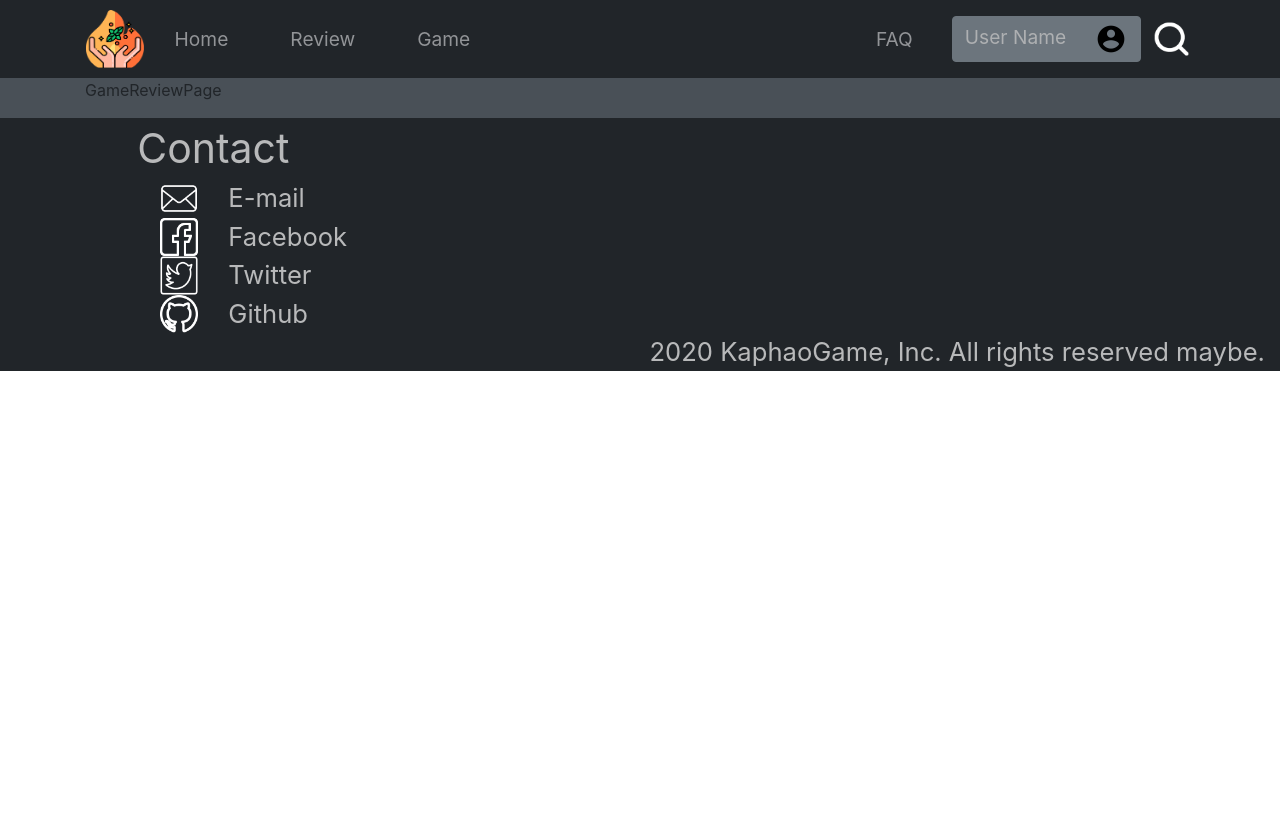
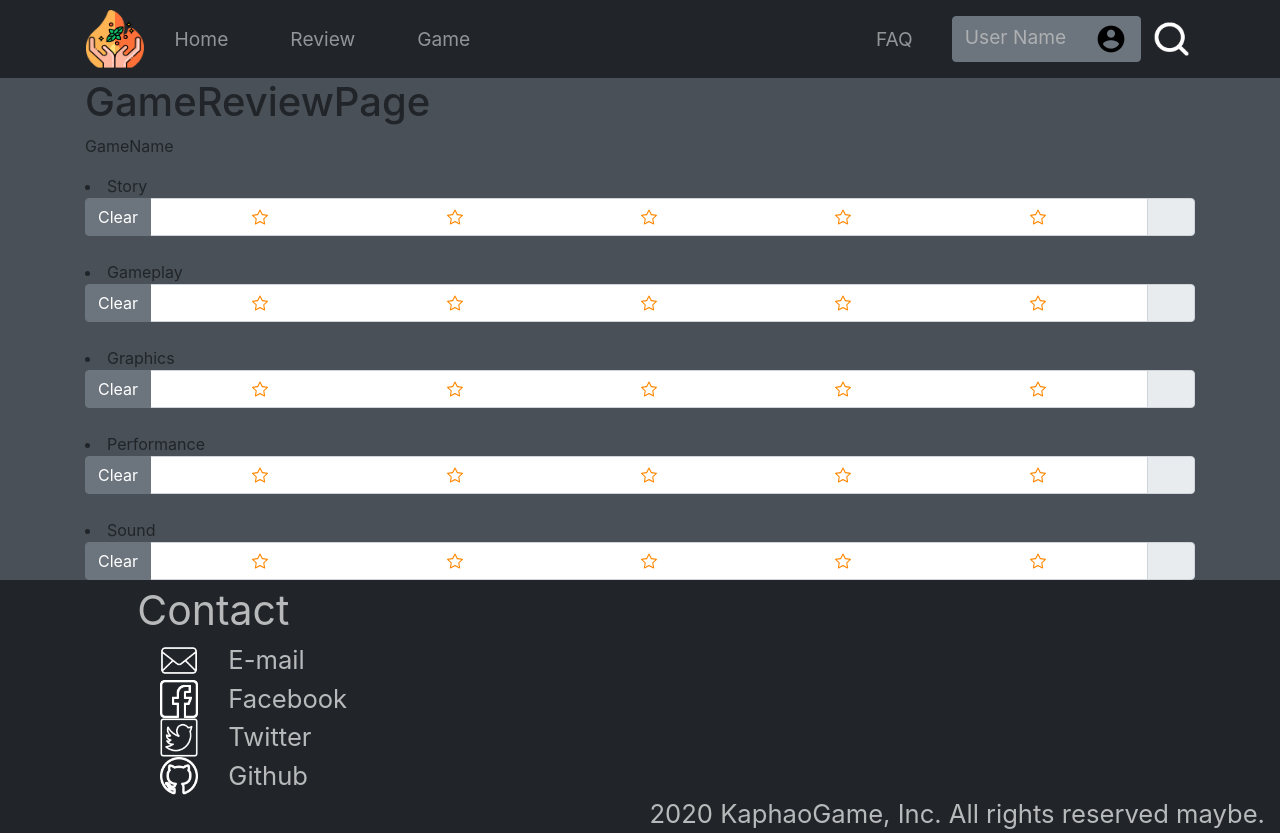
Before and after one commit to KaphaoGame/frontend, a Vue app: page /gamereview in a window 1280 px wide. Before the commit the page ends 800 px from the top, so only its background shows below. Built offline with nearby package versions, Linux system fonts and the light colour scheme.

Commit message:
add RatingForm

```diff
--- /dev/null
+++ b/src/components/GameReviewComponent/RatingForm.vue
@@ -0,0 +1,32 @@
+<template>
+  <div>
+    <div>
+    <b-input-group>
+      <b-input-group-prepend>
+        <b-button @click="value = null">Clear</b-button>
+      </b-input-group-prepend>
+      <b-form-rating v-model="value" color="#ff8800"></b-form-rating>
+      <b-input-group-append>
+        <b-input-group-text class="justify-content-center" style="min-width: 3em;">
+          {{ value }}
+        </b-input-group-text>
+      </b-input-group-append>
+    </b-input-group>
+  </div>
+  </div>
+
+</template>
+
+<script>
+export default {
+    data() {
+      return {
+        value: null
+      }
+    }
+  }
+</script>
+
+
+<style>
+</style>
--- a/src/views/GameReviewPage.vue
+++ b/src/views/GameReviewPage.vue
@@ -1,13 +1,36 @@
 <template>
-  <p>GameReviewPage</p>
+  <div>
+    <h1>
+      GameReviewPage
+    </h1>
+    <p>GameName</p>
+    <li>Story</li>
+    <RatingStar />
+    <br>
+    <li>Gameplay</li>
+    <RatingStar />
+    <br>
+    <li>Graphics</li>
+    <RatingStar />
+    <br>
+    <li>Performance</li>
+    <RatingStar />
+    <br>
+    <li>Sound</li>
+    <RatingStar />
+  </div>
+
 </template>
 
 <script>
+import RatingStar from '../components/GameReviewComponent/RatingForm'
 export default {
-
+  components: {
+    RatingStar
+  }
 }
 </script>
 
+
 <style>
-
 </style>
```
Also changed, not shown: 1 other file (tests, documents, lock files or other folders).
